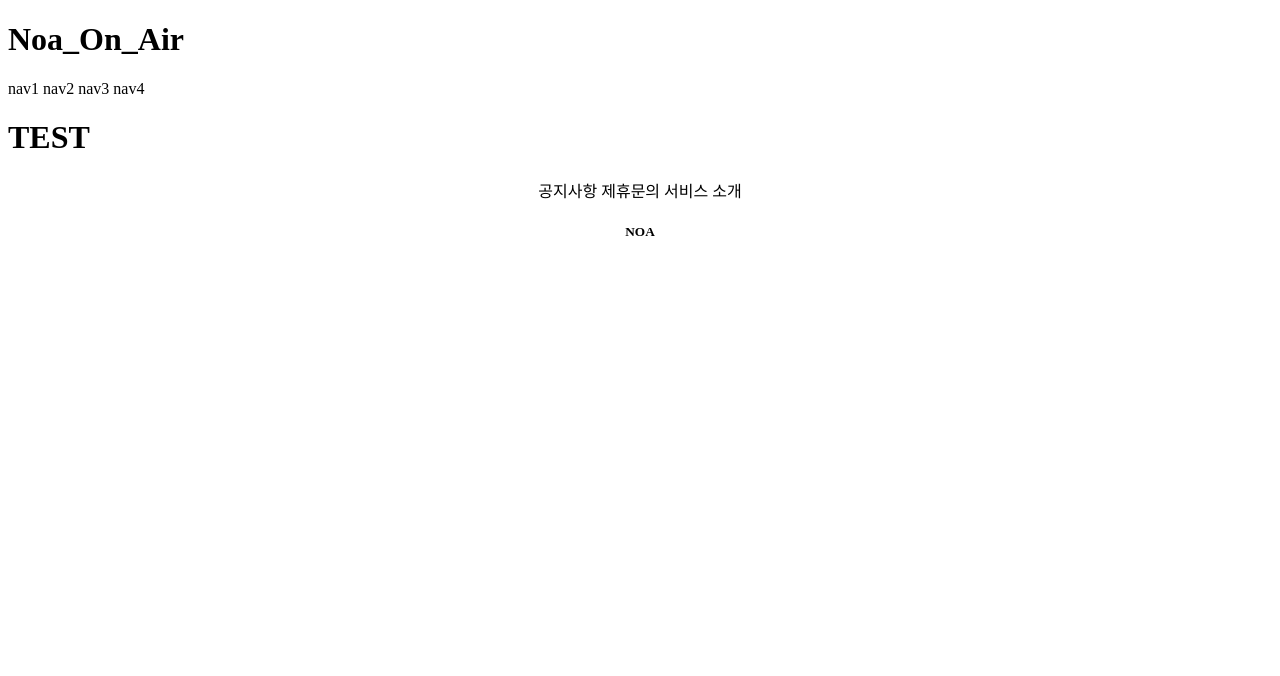
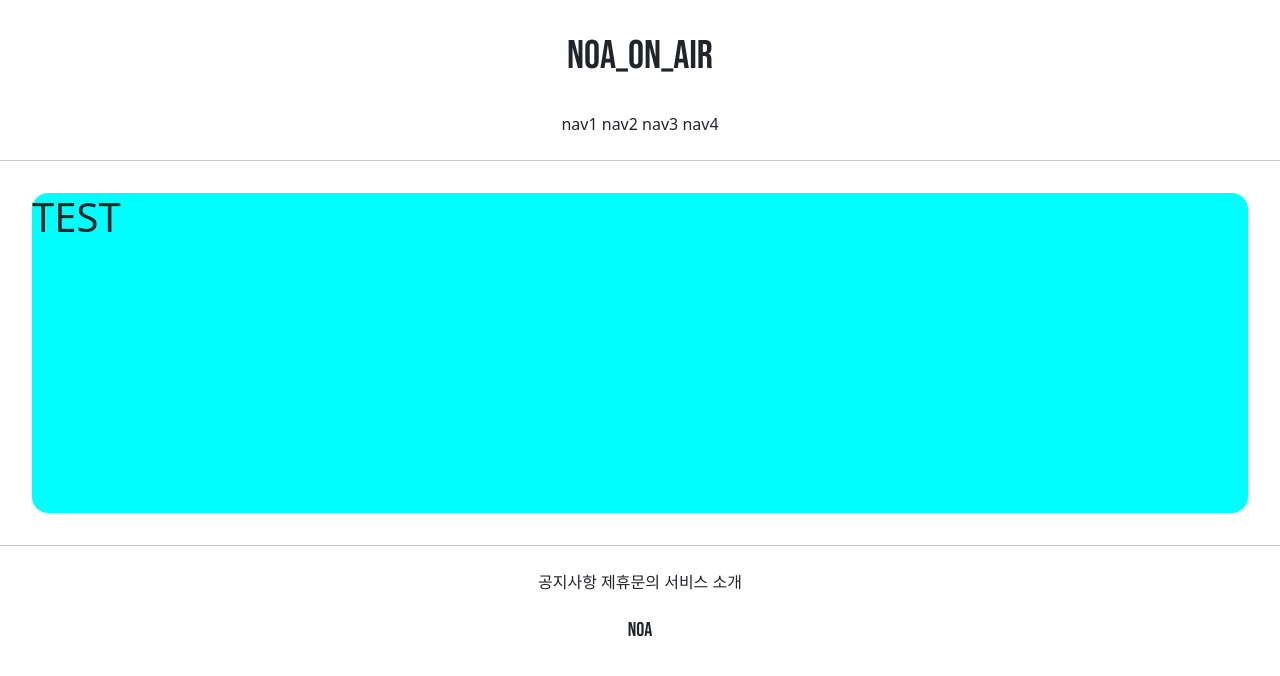
Before and after one commit to Uh-hub/git_4ban_1, a Django app: page /accounts/hello_world/ in a window 1280 px wide. Shown: the top 676 px of the page. Run offline with Django 3.2, Linux system fonts and the light colour scheme; parts of the project's set-up code (start-up, migrations or seed data) failed here and were passed over.

Commit message:
7/6 gwang in sa23

```diff
--- a/templates/base.html
+++ b/templates/base.html
@@ -5,11 +5,12 @@
 
 {% include "header.html" %}
 
+<hr>
 {%  block content %} #블럭의 이름 content
 {% endblock %}
 
 
-
+<hr>
 
 {% include "footer.html" %}
 
--- a/templates/footer.html
+++ b/templates/footer.html
@@ -1,12 +1,11 @@
 <div style="text-align:center">
-    <div>
+    <div style="margin-top:1.5rem">
         <span>공지사항</span>
         <span>제휴문의</span>
         <span>서비스 소개</span>
     </div>
-    <div>
+    <div style="margin: 1.5rem 0;font-family: 'Bebas Neue', cursive;">
+        <!-- 모종의 이유로 bebas neue가 작동이 안하면 cursive로 출력해라 -->
         <h5>NOA</h5>
     </div>
-
-
 </div>
--- a/templates/head.html
+++ b/templates/head.html
@@ -1,4 +1,12 @@
 <head>
     <meta charset="UTF-8">
     <title>Title</title>
+    {#bootsrap link#}
+    <link href="https://cdn.jsdelivr.net/npm/bootstrap@5.0.2/dist/css/bootstrap.min.css" rel="stylesheet"
+          integrity="sha384-EVSTQN3/azprG1Anm3QDgpJLIm9Nao0Yz1ztcQTwFspd3yD65VohhpuuCOmLASjC" crossorigin="anonymous">
+    {#google fonts link#}
+
+    <link rel="preconnect" href="https://fonts.googleapis.com">
+    <link rel="preconnect" href="https://fonts.gstatic.com" crossorigin>
+    <link href="https://fonts.googleapis.com/css2?family=Bebas+Neue&display=swap" rel="stylesheet">
 </head>
--- a/templates/header.html
+++ b/templates/header.html
@@ -1,12 +1,12 @@
-<div style="test-align: center">
-    <div>
+<div style="text-align:center">
+    <div style="margin: 2rem 0; font-family: 'Bebas Neue', cursive;">  <!-- -->
         <h1>Noa_On_Air</h1>
     </div>
-    <div>
+    <div style="margin-bottom:1.5rem">
         <span>nav1</span>
         <span>nav2</span>
         <span>nav3</span>
         <span>nav4</span>
 
-    </div4
-</div4
+    </div>
+</div>
```
